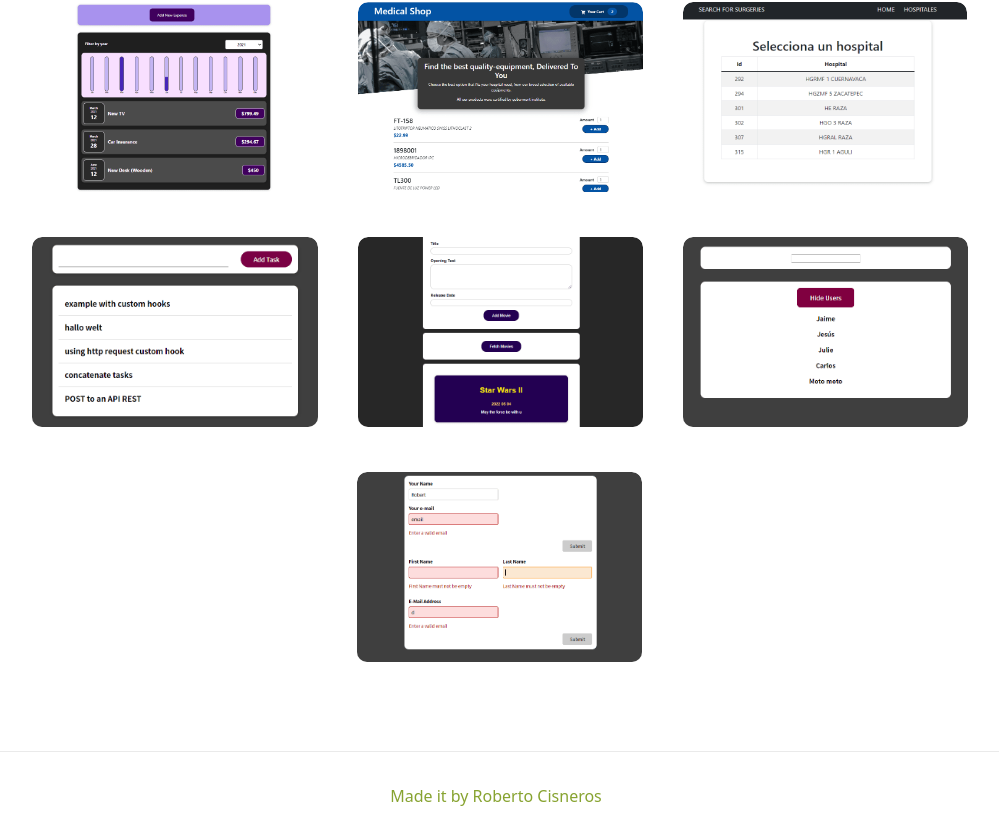
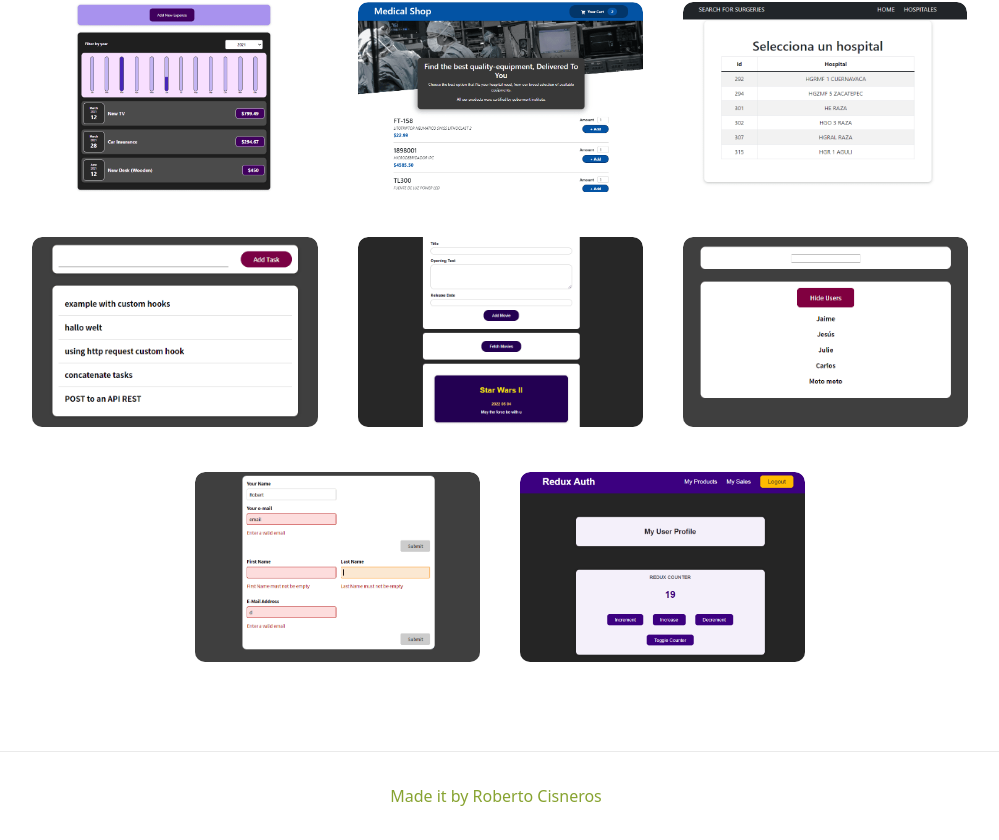
Before and after one commit to robcisneros/my-portfolio, a Next.js app: page / in a window 1280 px wide. Shown: the part 530-1370 px from the top of the page, without its empty margins (140-1139 px from the left). Built offline with nearby package versions, Linux system fonts and the light colour scheme.

Commit message:
adding slicing redux project

```diff
--- a/components/ProjectsData.js
+++ b/components/ProjectsData.js
@@ -61,6 +61,12 @@ const ProjectsData = [
     href: "https://validation-stylingcss-form.netlify.app/",
     id: 10,
   },
+  {
+    title: "Redux Slicers",
+    description: "Manage a redux store using slicers.",
+    href: "https://slicing-redux.netlify.app/",
+    id: 11,
+  },
 ];
 
 export default ProjectsData;
--- a/pages/index.js
+++ b/pages/index.js
@@ -15,6 +15,7 @@ import imageProject7 from "../assets/p7-taskconcat.png";
 import imageProject8 from "../assets/p8-getpostmovies.png";
 import imageProject9 from "../assets/p9-filteredUsers.png";
 import imageProject10 from "../assets/p10-validationCSS.png";
+import imageProject11 from "../assets/p11-redux-slicers.png";
 
 export default function Home() {
   const HardData = ProjectsData;
@@ -29,6 +30,7 @@ export default function Home() {
     imageProject8,
     imageProject9,
     imageProject10,
+    imageProject11,
   ];
 
   let content = <p>Found no projects.</p>;
```
Also changed, not shown: assets/p11-redux-slicers.png (added).
